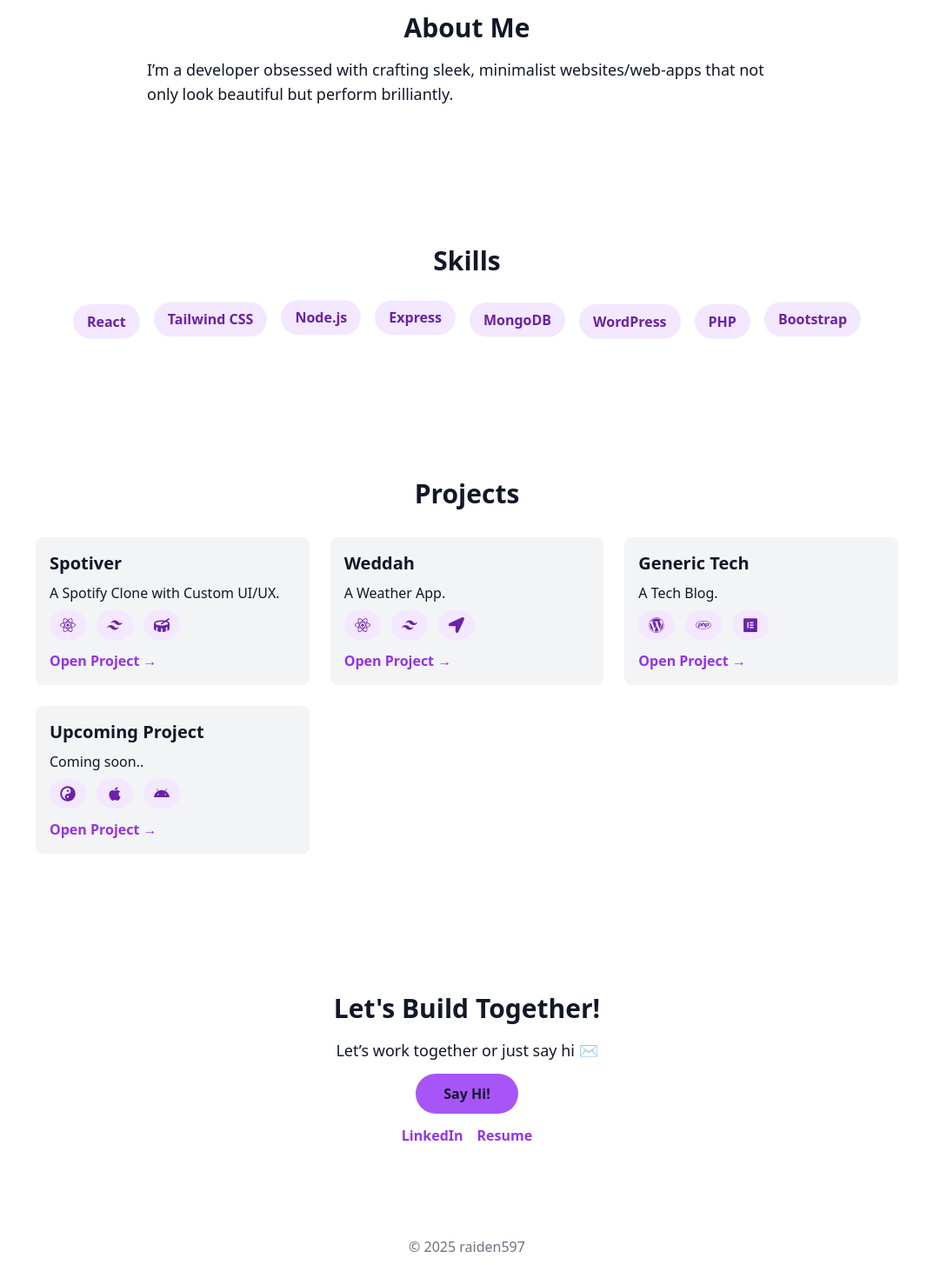
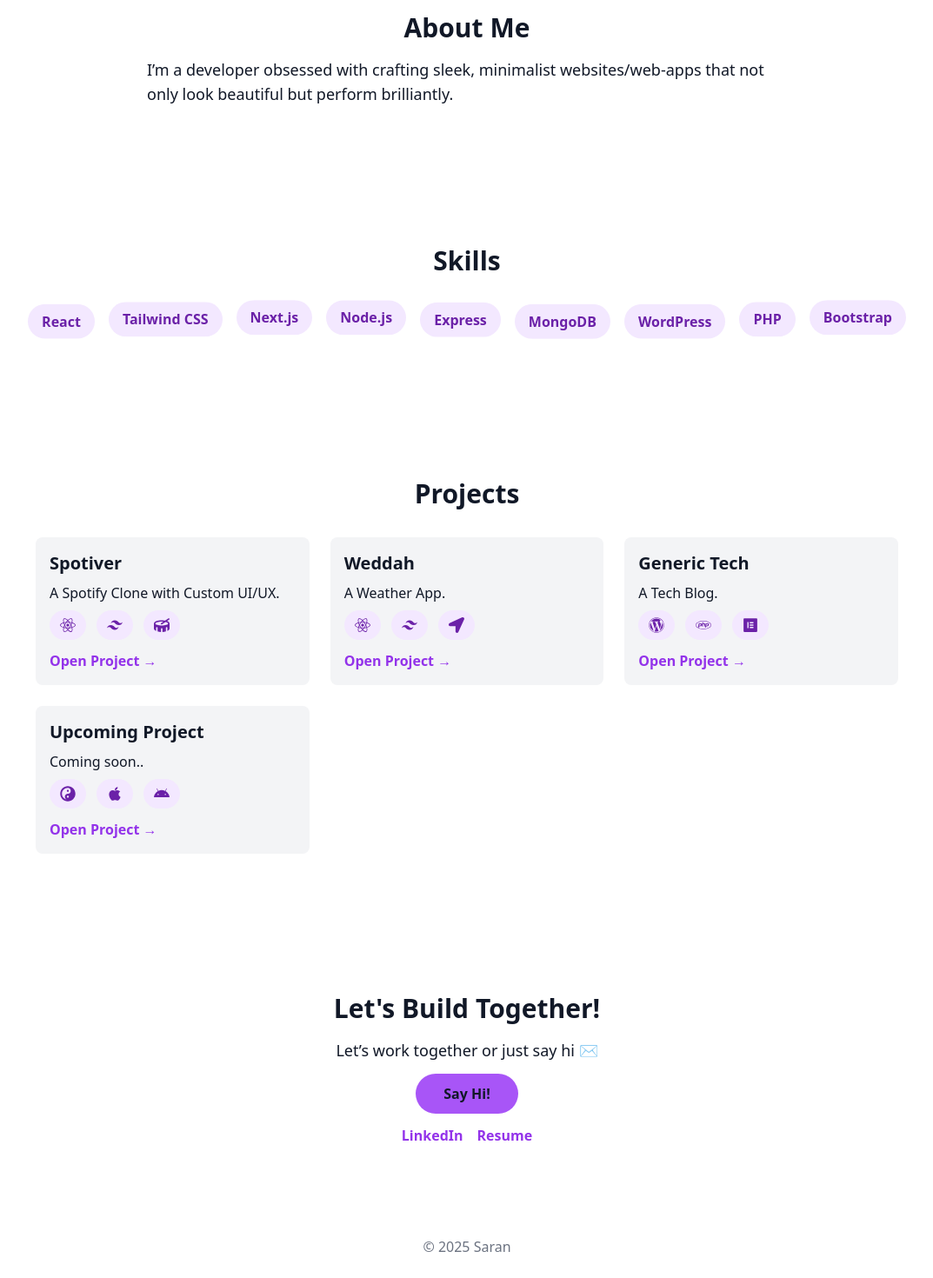
Before and after one commit to raiden597/my-portfolio, a React (Create React App) app: page / in a window 1280 px wide. Shown: the part 438-1908 px from the top of the page at 87% size, without its empty margins (103-1176 px from the left). Built offline with nearby package versions, Linux system fonts and the light colour scheme.

Commit message:
skills added..

```diff
--- a/src/App.js
+++ b/src/App.js
@@ -104,7 +104,7 @@ function App() {
       >
         <h2 className="text-3xl font-bold mb-8">Skills</h2>
         <div className="flex justify-center flex-wrap gap-4">
-          {['React', 'Tailwind CSS', 'Node.js', 'Express', 'MongoDB','WordPress','PHP','Bootstrap'].map((skill,i) => (
+          {['React', 'Tailwind CSS','Next.js', 'Node.js', 'Express', 'MongoDB','WordPress','PHP','Bootstrap'].map((skill,i) => (
             <span
               key={skill}
               className="bg-purple-100 text-purple-800 px-4 py-2 rounded-full font-semibold animate-horizontal-wave"
@@ -194,7 +194,7 @@ function App() {
       </motion.section>
 
       <footer className="text-center py-6 text-gray-500 dark:text-gray-400 relative z-10">
-        © {new Date().getFullYear()} raiden597
+        © {new Date().getFullYear()} Saran
       </footer>
 
       {showTopBtn && (
```
